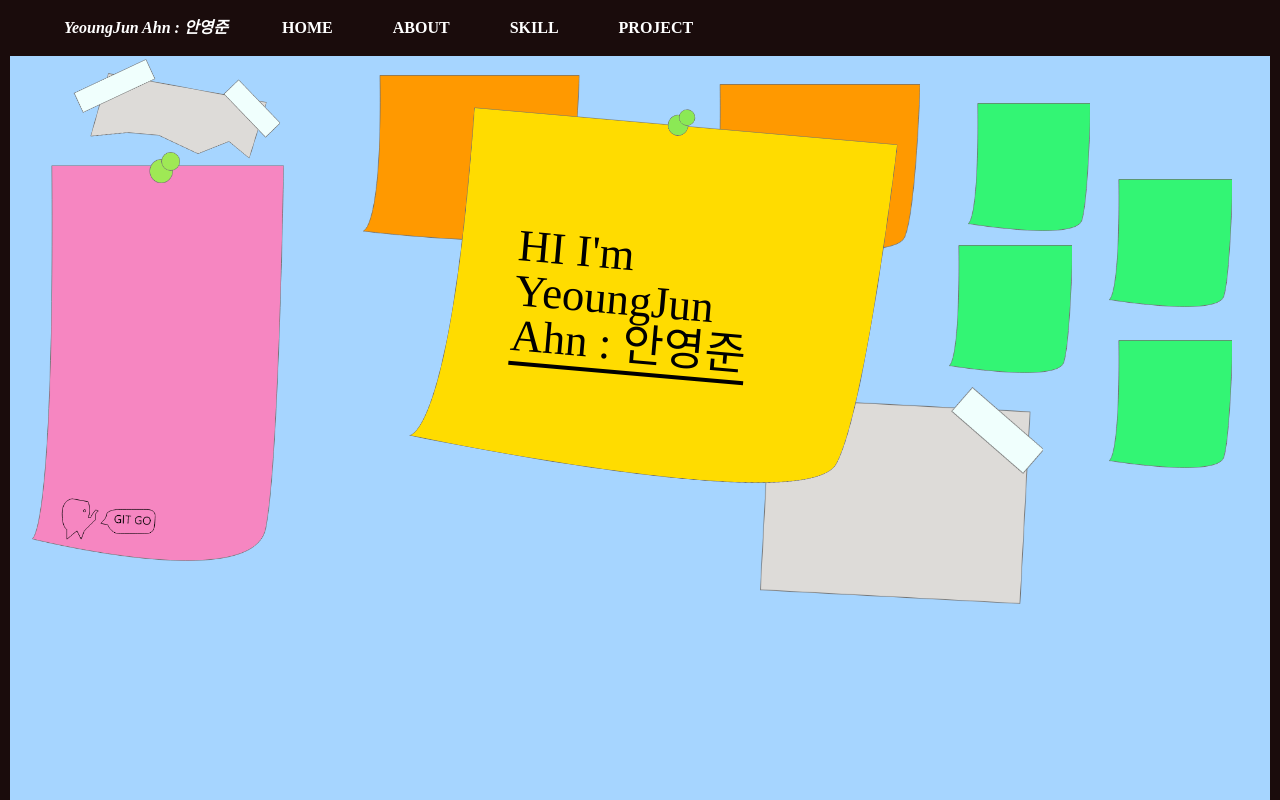
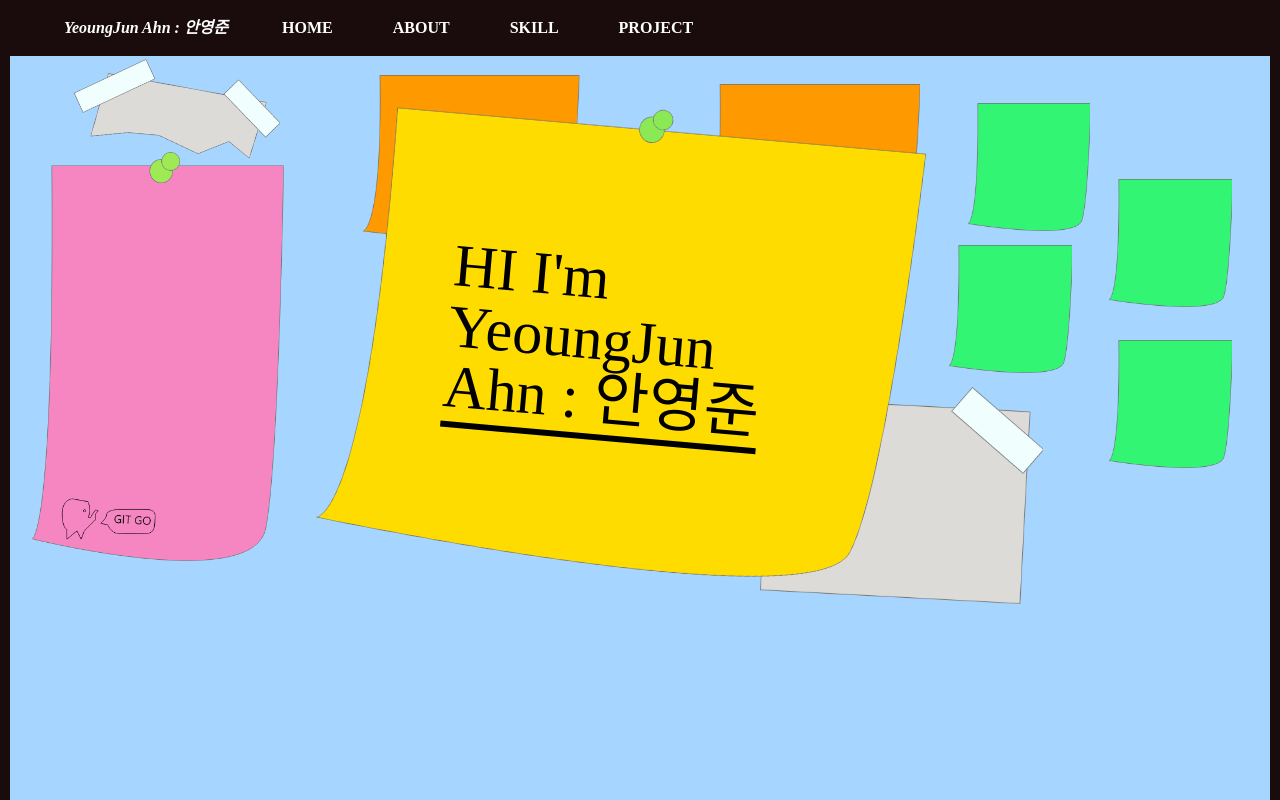
Before and after one commit to portfolio-postit/Portfolio_Front, a React (Create React App) app: page /home in a window 1280 px wide. Built offline with nearby package versions, Linux system fonts and the light colour scheme.

Commit message:
FIx mainpostit

```diff
--- a/src/components/home/body/body.js
+++ b/src/components/home/body/body.js
@@ -49,11 +49,13 @@ const RightBox = styled.div`
     `
 const MainPostit = styled.div`
     margin-top:4%;
+    margin-left:-7%;
     position: absolute;
     left: 33%;
   	transform: rotate( 5deg );
-    height:calc(30.5vw);
-    width:36%;
+    height:calc(36.5vw);
+    width:45%;
+
     display:flex;
     flex-direction:column;
     background-size:contain;
@@ -61,10 +63,9 @@ const MainPostit = styled.div`
     background-image: url("mainPostit.png");
     align-items:center;
     justify-content:center;
-    font-size:3.5rem;
     p{
         width: 60%;
-        font-size: calc(3.5vw);
+        font-size: calc(4.7vw);
     }
     p:last-child{
         text-decoration: underline;
```
